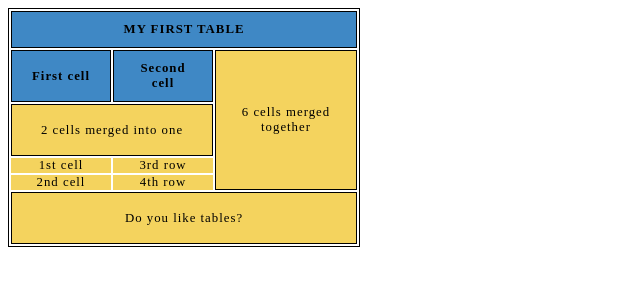
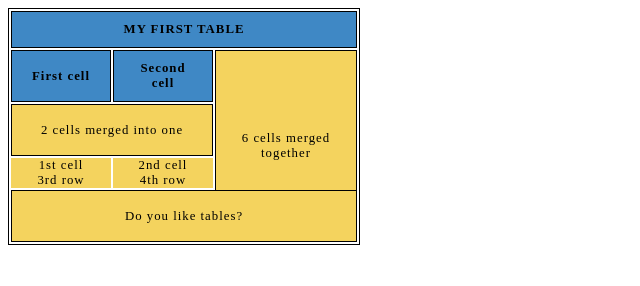
Before and after one commit to YefIryne/hw-table, a plain HTML site: page index.html in a window 1280 px wide. Shown: the whole page, without its empty margins (0-640 px from the left). Drawn offline with Linux system fonts and the light colour scheme.

Commit message:
Update index.html

```diff
--- a/index.html
+++ b/index.html
@@ -8,26 +8,6 @@
     <title>My first table</title>
   </head>
   <body>
-    <!-- <table>
-      <tr>
-        <th colspan="4">MY FIRST TABLE</th>
-      </tr>
-      <tr>
-        <td>First cell</td>
-        <td>Second cell</td>
-        <td colspan="2" rowspan="3">6 cells merged together</td>
-      </tr>
-      <tr>
-        <td colspan="2">2 cells merged into one</td>
-      </tr>
-      <tr>
-        <td>1st cell</td>
-        <td>2nd cell</td>
-      </tr>
-      <tr>
-        <td colspan="4">Do you like tables?</td>
-      </tr>
-    </table> -->
     <table>
       <tr>
         <th colspan="4">MY FIRST TABLE</th>
@@ -41,12 +21,8 @@
         <td colspan="2">2 cells merged into one</td>
       </tr>
       <tr>
-        <td class="row">1st cell</td>
-        <td class="row">3rd row</td>
-      </tr>
-      <tr>
-        <td class="row">2nd cell</td>
-        <td class="row">4th row</td>
+        <td class="row">1st cell<br>3rd row</td>
+        <td class="row">2nd cell<br>4th row</td>
       </tr>
       <tr>
         <td colspan="4">Do you like tables?</td>
```
